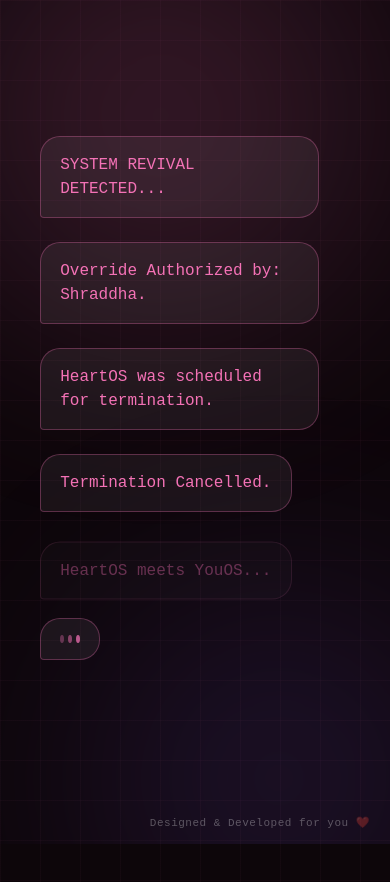
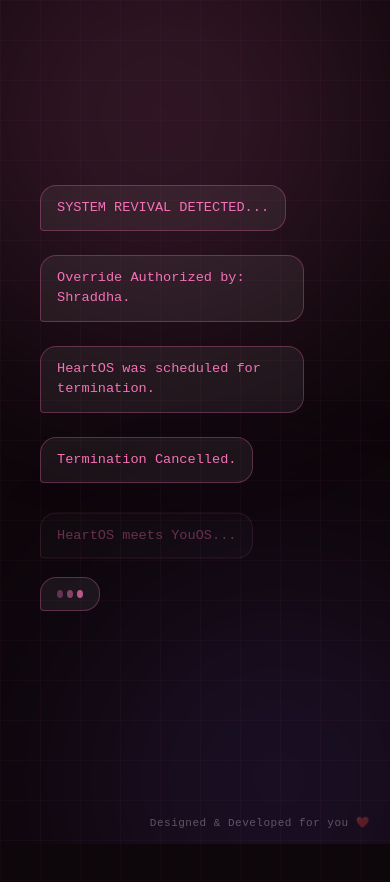
Before and after one commit to OmkarModak/HeartOS, a React (Vite) app: page / in a window 390 px wide. Shown: the top 882 px of the page. Built offline with nearby package versions, Linux system fonts and the light colour scheme; a web font is replaced by a local one.

Commit message:
Make chat bubbles smaller on mobile screens

```diff
--- a/src/components/V4BootScreen.tsx
+++ b/src/components/V4BootScreen.tsx
@@ -42,7 +42,6 @@ export const V4BootScreen = ({ onComplete }: { onComplete: () => void }) => {
                 animate={{ opacity: 1, y: 0 }}
                 style={{
                   color: i === bootSequence.length - 1 ? 'var(--accent-pink)' : 'var(--text-secondary)',
-                  fontSize: '1rem',
                   fontWeight: i === bootSequence.length - 1 ? 'bold' : 'normal',
                   fontFamily: '"Fira Code", monospace',
                   border: i === bootSequence.length - 1 ? '1px solid var(--accent-pink)' : '1px solid var(--card-border)'
--- a/src/components/V5BootScreen.tsx
+++ b/src/components/V5BootScreen.tsx
@@ -42,7 +42,6 @@ export const V5BootScreen = ({ onComplete }: { onComplete: () => void }) => {
                 animate={{ opacity: 1, y: 0 }}
                 style={{
                   color: i === bootSequence.length - 1 ? '#ffb3c6' : 'var(--text-secondary)',
-                  fontSize: '1rem',
                   fontWeight: i === bootSequence.length - 1 ? 'bold' : 'normal',
                   fontFamily: '"Fira Code", monospace',
                   border: i === bootSequence.length - 1 ? '1px solid #ffb3c6' : '1px solid var(--card-border)',
--- a/src/index.css
+++ b/src/index.css
@@ -252,17 +252,22 @@ button {
   .chat-scroll-area {
     padding: 2rem 1.5rem 4rem 1.5rem;
   }
+  .chat-bubble-left, .chat-bubble-right {
+    padding: 1rem 1.2rem;
+    font-size: 1.05rem;
+    max-width: 90%;
+  }
 }
 
 .chat-bubble-left {
   align-self: flex-start;
   background: var(--card-bg);
   border: 1px solid var(--card-border);
-  padding: 1rem 1.2rem;
-  border-radius: 20px 20px 20px 4px;
-  max-width: 90%;
+  padding: 0.75rem 1rem;
+  border-radius: 16px 16px 16px 4px;
+  max-width: 85%;
   color: var(--text-primary);
-  font-size: 1.05rem;
+  font-size: 0.85rem;
   line-height: 1.5;
 }
 
@@ -270,10 +275,10 @@ button {
   align-self: flex-end;
   background: var(--accent-primary);
   color: #fff;
-  padding: 1rem 1.2rem;
-  border-radius: 20px 20px 4px 20px;
-  max-width: 90%;
-  font-size: 1.05rem;
+  padding: 0.75rem 1rem;
+  border-radius: 16px 16px 4px 16px;
+  max-width: 85%;
+  font-size: 0.85rem;
   line-height: 1.5;
   box-shadow: 0 4px 15px var(--accent-glow);
 }
```
